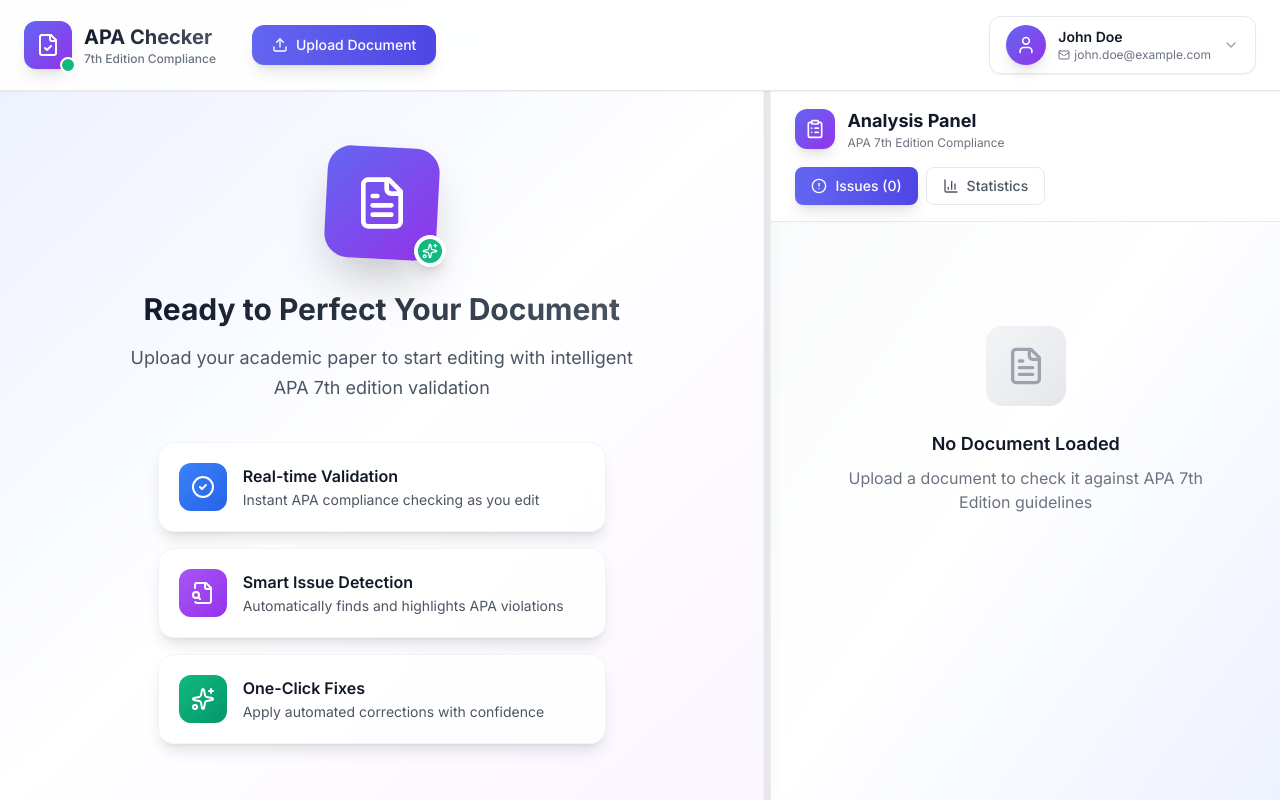
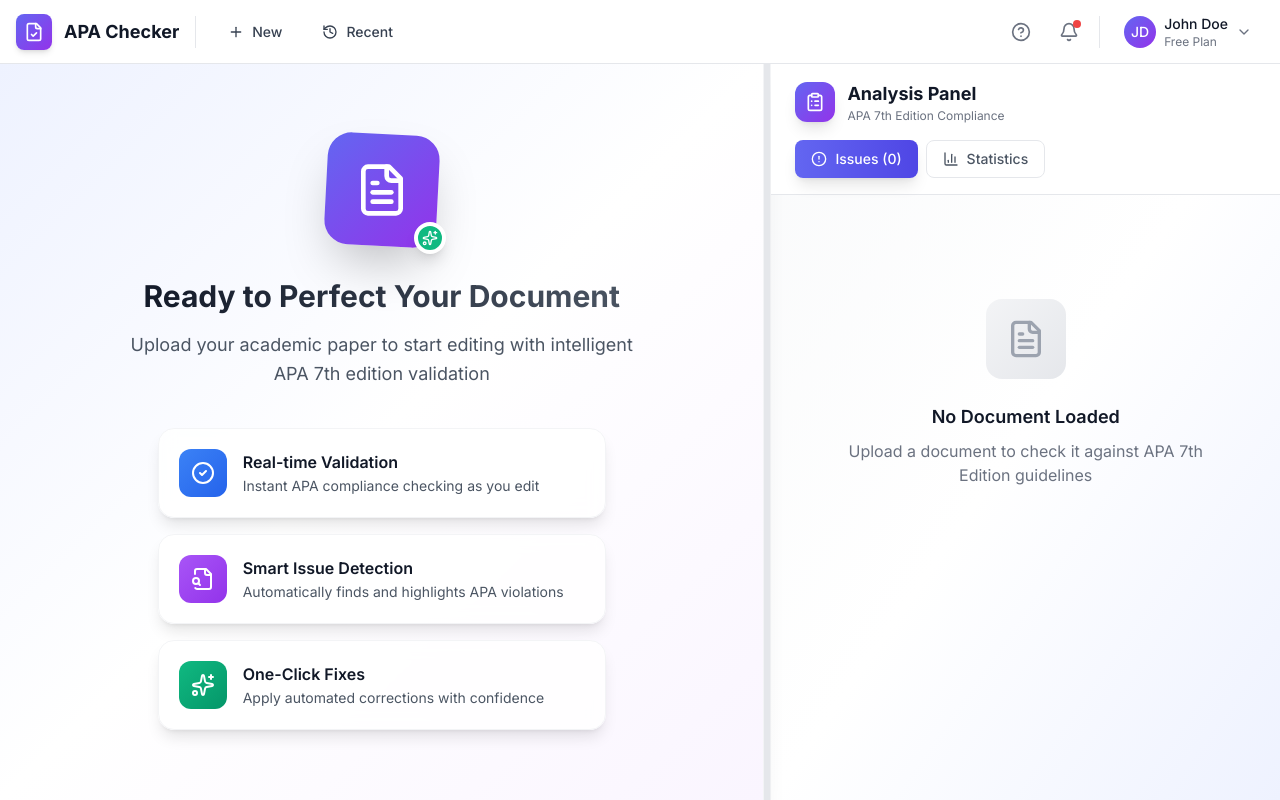
Before and after one commit to Taimoorkn/apa-document-checker, a Next.js app: page / in a window 1280 px wide. Built offline with nearby package versions, Linux system fonts and the light colour scheme.

Commit message:
header changed

```diff
--- a/src/components/Header.js
+++ b/src/components/Header.js
@@ -6,16 +6,22 @@ import {
   Upload,
   Download,
   FileText,
-  AlertTriangle,
   ChevronDown,
   CheckCircle,
   Sparkles,
   FileCheck,
   X,
-  TrendingUp,
   AlertCircle,
   User,
-  Mail
+  Settings,
+  LogOut,
+  HelpCircle,
+  Bell,
+  CreditCard,
+  Menu,
+  Plus,
+  History,
+  Share2
 } from 'lucide-react';
 
 export default function Header() {
@@ -32,16 +38,21 @@ export default function Header() {
 
   const [uploadError, setUploadError] = useState(null);
   const [showExportDropdown, setShowExportDropdown] = useState(false);
+  const [showUserDropdown, setShowUserDropdown] = useState(false);
   const [isExporting, setIsExporting] = useState(false);
   const [showSuccessToast, setShowSuccessToast] = useState(false);
   const exportDropdownRef = useRef(null);
+  const userDropdownRef = useRef(null);
   const fileInputRef = useRef(null);
 
-  // Close dropdown when clicking outside
+  // Close dropdowns when clicking outside
   useEffect(() => {
     const handleClickOutside = (event) => {
       if (exportDropdownRef.current && !exportDropdownRef.current.contains(event.target)) {
         setShowExportDropdown(false);
+      }
+      if (userDropdownRef.current && !userDropdownRef.current.contains(event.target)) {
+        setShowUserDropdown(false);
       }
     };
 
@@ -110,36 +121,36 @@ export default function Header() {
     }
   };
 
-  // Calculate issue counts
-  const criticalCount = issues?.filter(i => i.severity === 'Critical').length || 0;
-  const majorCount = issues?.filter(i => i.severity === 'Major').length || 0;
-  const minorCount = issues?.filter(i => i.severity === 'Minor').length || 0;
-
   return (
     <>
-      <header className="bg-white/80 backdrop-blur-md border-b border-gray-200 shadow-sm sticky top-0 z-50">
-        <div className="px-6 py-4">
-          <div className="flex justify-between items-center">
-            {/* Left Section - Brand & Upload */}
-            <div className="flex items-center space-x-6">
-              {/* Brand */}
+      <header className="h-16 bg-white border-b border-gray-200 sticky top-0 z-50">
+        <div className="h-full px-4 flex items-center justify-between">
+          {/* Left Section - Logo and Primary Actions */}
+          <div className="flex items-center space-x-4">
+            {/* Logo */}
             <div className="flex items-center space-x-3">
-                <div className="relative">
-                  <div className="w-12 h-12 bg-gradient-to-br from-indigo-500 to-purple-600 rounded-xl flex items-center justify-center shadow-lg">
-                    <FileCheck className="h-6 w-6 text-white" />
+              <div className="w-9 h-9 bg-gradient-to-br from-indigo-500 to-purple-600 rounded-lg flex items-center justify-center shadow-md">
+                <FileCheck className="h-5 w-5 text-white" />
               </div>
-                  <div className="absolute -bottom-1 -right-1 w-4 h-4 bg-emerald-500 rounded-full border-2 border-white"></div>
-                </div>
-                <div>
-                  <h1 className="text-xl font-bold bg-gradient-to-r from-gray-900 to-gray-600 bg-clip-text text-transparent">
-                    APA Checker
-                  </h1>
-                  <p className="text-xs text-gray-500 font-medium">7th Edition Compliance</p>
-                </div>
+              <span className="text-lg font-bold text-gray-900">APA Checker</span>
             </div>
 
-              {/* Upload Section */}
-              <div className="flex items-center space-x-3">
+            {/* Divider */}
+            <div className="h-8 w-px bg-gray-200"></div>
+
+            {/* Primary Actions */}
+            <div className="flex items-center space-x-2">
+              {/* New Document */}
+              <button
+                onClick={() => fileInputRef.current?.click()}
+                disabled={processingState.isUploading || processingState.isAnalyzing}
+                className="flex items-center space-x-2 px-4 py-2 text-sm font-medium text-gray-700 hover:bg-gray-100 rounded-lg transition-colors"
+                title="Upload new document"
+              >
+                <Plus className="h-4 w-4" />
+                <span>New</span>
+              </button>
+
               <input
                 ref={fileInputRef}
                 type="file"
@@ -149,78 +160,57 @@ export default function Header() {
                 disabled={processingState.isUploading || processingState.isAnalyzing}
               />
 
+              {/* Recent Documents */}
               <button
-                  onClick={() => fileInputRef.current?.click()}
-                  disabled={processingState.isUploading || processingState.isAnalyzing}
-                  className={`
-                    flex items-center space-x-2 px-5 py-2.5 rounded-xl font-medium text-sm
-                    transition-all duration-200 transform
-                    ${processingState.isUploading || processingState.isAnalyzing
-                      ? 'bg-gray-100 text-gray-400 cursor-not-allowed'
-                      : 'bg-gradient-to-r from-indigo-500 to-indigo-600 text-white shadow-lg hover:shadow-xl hover:-translate-y-0.5 active:translate-y-0'
-                    }
-                  `}
+                className="flex items-center space-x-2 px-4 py-2 text-sm font-medium text-gray-700 hover:bg-gray-100 rounded-lg transition-colors"
+                title="Recent documents"
               >
-                  {processingState.isUploading ? (
-                    <>
-                      <div className="loading-spinner w-4 h-4"></div>
-                      <span>Uploading...</span>
-                    </>
-                  ) : processingState.isAnalyzing ? (
-                    <>
-                      <div className="loading-spinner w-4 h-4"></div>
-                      <span>Analyzing...</span>
-                    </>
-                  ) : (
-                    <>
-                      <Upload className="h-4 w-4" />
-                      <span>Upload Document</span>
-                    </>
-                  )}
+                <History className="h-4 w-4" />
+                <span>Recent</span>
               </button>
 
+              {/* Share */}
+              {documentName && (
+                <button
+                  className="flex items-center space-x-2 px-4 py-2 text-sm font-medium text-gray-700 hover:bg-gray-100 rounded-lg transition-colors"
+                  title="Share document"
+                >
+                  <Share2 className="h-4 w-4" />
+                  <span>Share</span>
+                </button>
+              )}
+
+              {/* Export */}
               {documentName && (
                 <div className="relative" ref={exportDropdownRef}>
                   <button
-                      className="flex items-center space-x-2 px-4 py-2.5 bg-white border border-gray-200 rounded-xl text-gray-700 font-medium text-sm hover:bg-gray-50 hover:border-gray-300 transition-all duration-200 shadow-sm hover:shadow-md"
+                    className="flex items-center space-x-2 px-4 py-2 text-sm font-medium text-gray-700 hover:bg-gray-100 rounded-lg transition-colors"
                     onClick={() => setShowExportDropdown(!showExportDropdown)}
                     disabled={isExporting}
                   >
                     <Download className="h-4 w-4" />
                     <span>{isExporting ? 'Exporting...' : 'Export'}</span>
-                      <ChevronDown className={`h-4 w-4 transition-transform ${showExportDropdown ? 'rotate-180' : ''}`} />
+                    <ChevronDown className={`h-3 w-3 transition-transform ${showExportDropdown ? 'rotate-180' : ''}`} />
                   </button>
 
                   {showExportDropdown && (
-                      <div className="absolute right-0 top-full mt-2 w-56 bg-white rounded-xl shadow-xl border border-gray-100 overflow-hidden animate-fade-in">
-                        <div className="py-2">
+                    <div className="absolute left-0 top-full mt-1 w-48 bg-white rounded-lg shadow-lg border border-gray-200 overflow-hidden">
                       <button
                         onClick={() => handleExport('html')}
-                            className="flex items-center w-full px-4 py-3 text-sm text-gray-700 hover:bg-gradient-to-r hover:from-orange-50 hover:to-orange-100 transition-colors"
+                        className="flex items-center w-full px-4 py-2.5 text-sm text-gray-700 hover:bg-gray-50 transition-colors"
                         disabled={isExporting}
                       >
-                            <div className="w-8 h-8 bg-gradient-to-br from-orange-400 to-orange-500 rounded-lg flex items-center justify-center mr-3">
-                              <FileText className="h-4 w-4 text-white" />
-                            </div>
-                            <div className="flex-1 text-left">
-                              <p className="font-medium">Export as HTML</p>
-                              <p className="text-xs text-gray-500">Web-ready format</p>
-                            </div>
+                        <FileText className="h-4 w-4 mr-3 text-orange-500" />
+                        <span>Export as HTML</span>
                       </button>
                       <button
                         onClick={() => handleExport('docx')}
-                            className="flex items-center w-full px-4 py-3 text-sm text-gray-700 hover:bg-gradient-to-r hover:from-blue-50 hover:to-blue-100 transition-colors"
+                        className="flex items-center w-full px-4 py-2.5 text-sm text-gray-700 hover:bg-gray-50 transition-colors"
                         disabled={isExporting}
                       >
-                            <div className="w-8 h-8 bg-gradient-to-br from-blue-400 to-blue-500 rounded-lg flex items-center justify-center mr-3">
-                              <FileText className="h-4 w-4 text-white" />
-                            </div>
-                            <div className="flex-1 text-left">
-                              <p className="font-medium">Export as DOCX</p>
-                              <p className="text-xs text-gray-500">Microsoft Word format</p>
-                            </div>
+                        <FileText className="h-4 w-4 mr-3 text-blue-500" />
+                        <span>Export as DOCX</span>
                       </button>
-                        </div>
                     </div>
                   )}
                 </div>
@@ -228,56 +218,83 @@ export default function Header() {
             </div>
           </div>
 
-            {/* Right Section - Document Info & User Account */}
-            <div className="flex items-center space-x-4">
-              {/* Document Name */}
-              {documentName && (
-                <div className="flex items-center space-x-3 px-4 py-2 bg-gradient-to-r from-gray-50 to-gray-100 rounded-xl">
-                  <FileText className="h-5 w-5 text-gray-500" />
-                  <div>
-                    <p className="text-sm font-medium text-gray-900 max-w-[200px] truncate">
-                      {documentName.replace('.docx', '')}
-                    </p>
-                    <p className="text-xs text-gray-500">DOCX Document</p>
+          {/* Right Section - Secondary Actions and User Menu */}
+          <div className="flex items-center space-x-3">
+            {/* Help */}
+            <button
+              className="p-2 text-gray-500 hover:text-gray-700 hover:bg-gray-100 rounded-lg transition-colors"
+              title="Help & Support"
+            >
+              <HelpCircle className="h-5 w-5" />
+            </button>
+
+            {/* Notifications */}
+            <button
+              className="relative p-2 text-gray-500 hover:text-gray-700 hover:bg-gray-100 rounded-lg transition-colors"
+              title="Notifications"
+            >
+              <Bell className="h-5 w-5" />
+              {/* Notification badge */}
+              <span className="absolute top-1.5 right-1.5 w-2 h-2 bg-red-500 rounded-full"></span>
+            </button>
+
+            {/* Divider */}
+            <div className="h-8 w-px bg-gray-200"></div>
+
+            {/* User Menu */}
+            <div className="relative" ref={userDropdownRef}>
+              <button
+                onClick={() => setShowUserDropdown(!showUserDropdown)}
+                className="flex items-center space-x-2 px-3 py-1.5 hover:bg-gray-100 rounded-lg transition-colors"
+              >
+                <div className="w-8 h-8 bg-gradient-to-br from-indigo-500 to-purple-600 rounded-full flex items-center justify-center">
+                  <span className="text-sm font-medium text-white">JD</span>
+                </div>
+                <div className="text-left hidden md:block">
+                  <p className="text-sm font-medium text-gray-900">John Doe</p>
+                  <p className="text-xs text-gray-500">Free Plan</p>
+                </div>
+                <ChevronDown className={`h-4 w-4 text-gray-500 transition-transform ${showUserDropdown ? 'rotate-180' : ''}`} />
+              </button>
+
+              {/* User Dropdown Menu */}
+              {showUserDropdown && (
+                <div className="absolute right-0 top-full mt-1 w-64 bg-white rounded-lg shadow-lg border border-gray-200 overflow-hidden">
+                  {/* User Info */}
+                  <div className="px-4 py-3 border-b border-gray-100">
+                    <p className="text-sm font-medium text-gray-900">John Doe</p>
+                    <p className="text-xs text-gray-500">john.doe@example.com</p>
+                  </div>
+
+                  {/* Menu Items */}
+                  <div className="py-1">
+                    <button className="flex items-center w-full px-4 py-2.5 text-sm text-gray-700 hover:bg-gray-50 transition-colors">
+                      <User className="h-4 w-4 mr-3 text-gray-400" />
+                      <span>Profile</span>
+                    </button>
+                    <button className="flex items-center w-full px-4 py-2.5 text-sm text-gray-700 hover:bg-gray-50 transition-colors">
+                      <Settings className="h-4 w-4 mr-3 text-gray-400" />
+                      <span>Settings</span>
+                    </button>
+                    <button className="flex items-center w-full px-4 py-2.5 text-sm text-gray-700 hover:bg-gray-50 transition-colors">
+                      <CreditCard className="h-4 w-4 mr-3 text-gray-400" />
+                      <span>Billing & Plans</span>
+                      <span className="ml-auto px-2 py-0.5 text-xs bg-indigo-100 text-indigo-700 rounded-full">Free</span>
+                    </button>
+                  </div>
+
+                  {/* Divider */}
+                  <div className="border-t border-gray-100"></div>
+
+                  {/* Logout */}
+                  <div className="py-1">
+                    <button className="flex items-center w-full px-4 py-2.5 text-sm text-gray-700 hover:bg-gray-50 transition-colors">
+                      <LogOut className="h-4 w-4 mr-3 text-gray-400" />
+                      <span>Log out</span>
+                    </button>
                   </div>
                 </div>
               )}
-
-              {/* Issue Count Badges */}
-              {analysisScore !== null && (
-                <div className="flex items-center space-x-2">
-                  {criticalCount > 0 && (
-                    <span className="inline-flex items-center px-3 py-1.5 rounded-full text-xs font-medium bg-rose-100 text-rose-700 border border-rose-200">
-                      {criticalCount} Critical
-                    </span>
-                  )}
-                  {majorCount > 0 && (
-                    <span className="inline-flex items-center px-3 py-1.5 rounded-full text-xs font-medium bg-amber-100 text-amber-700 border border-amber-200">
-                      {majorCount} Major
-                    </span>
-                  )}
-                  {minorCount > 0 && (
-                    <span className="inline-flex items-center px-3 py-1.5 rounded-full text-xs font-medium bg-blue-100 text-blue-700 border border-blue-200">
-                      {minorCount} Minor
-                    </span>
-                  )}
-                </div>
-              )}
-
-              {/* User Account Section */}
-              <div className="flex items-center space-x-3 px-4 py-2 bg-white rounded-xl border border-gray-200 shadow-sm hover:shadow-md transition-all duration-200 cursor-pointer">
-                <div className="w-10 h-10 bg-gradient-to-br from-indigo-500 to-purple-600 rounded-full flex items-center justify-center shadow-lg">
-                  <User className="h-5 w-5 text-white" />
-                </div>
-                <div className="text-left">
-                  <p className="text-sm font-semibold text-gray-900">John Doe</p>
-                  <p className="text-xs text-gray-500 flex items-center">
-                    <Mail className="h-3 w-3 mr-1" />
-                    john.doe@example.com
-                  </p>
-                </div>
-                <ChevronDown className="h-4 w-4 text-gray-400" />
-              </div>
             </div>
           </div>
         </div>
@@ -286,7 +303,7 @@ export default function Header() {
       {/* Error Alert */}
       {uploadError && (
         <div className="fixed top-20 right-6 z-50 animate-slide-in">
-          <div className="bg-white rounded-xl shadow-lg border border-rose-100 p-4 flex items-start space-x-3 max-w-md">
+          <div className="bg-white rounded-lg shadow-lg border border-rose-100 p-4 flex items-start space-x-3 max-w-md">
             <div className="flex-shrink-0">
               <AlertCircle className="h-5 w-5 text-rose-500" />
             </div>
@@ -307,7 +324,7 @@ export default function Header() {
       {/* Success Toast */}
       {showSuccessToast && (
         <div className="fixed top-20 right-6 z-50 animate-slide-in">
-          <div className="bg-white rounded-xl shadow-lg border border-emerald-100 p-4 flex items-center space-x-3">
+          <div className="bg-white rounded-lg shadow-lg border border-emerald-100 p-4 flex items-center space-x-3">
             <CheckCircle className="h-5 w-5 text-emerald-500" />
             <p className="text-sm font-medium text-gray-900">Document uploaded successfully!</p>
           </div>
```
Lines whose indentation alone changed are shown as unchanged.
